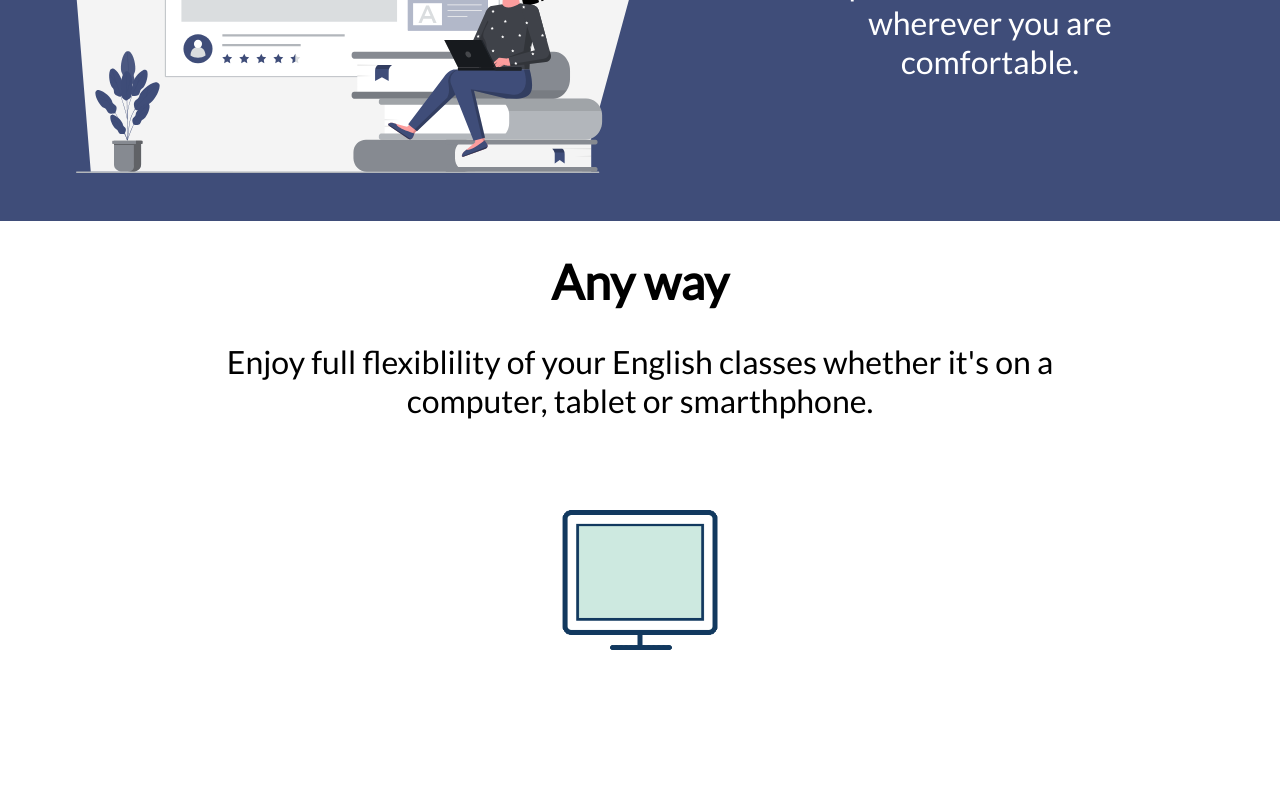
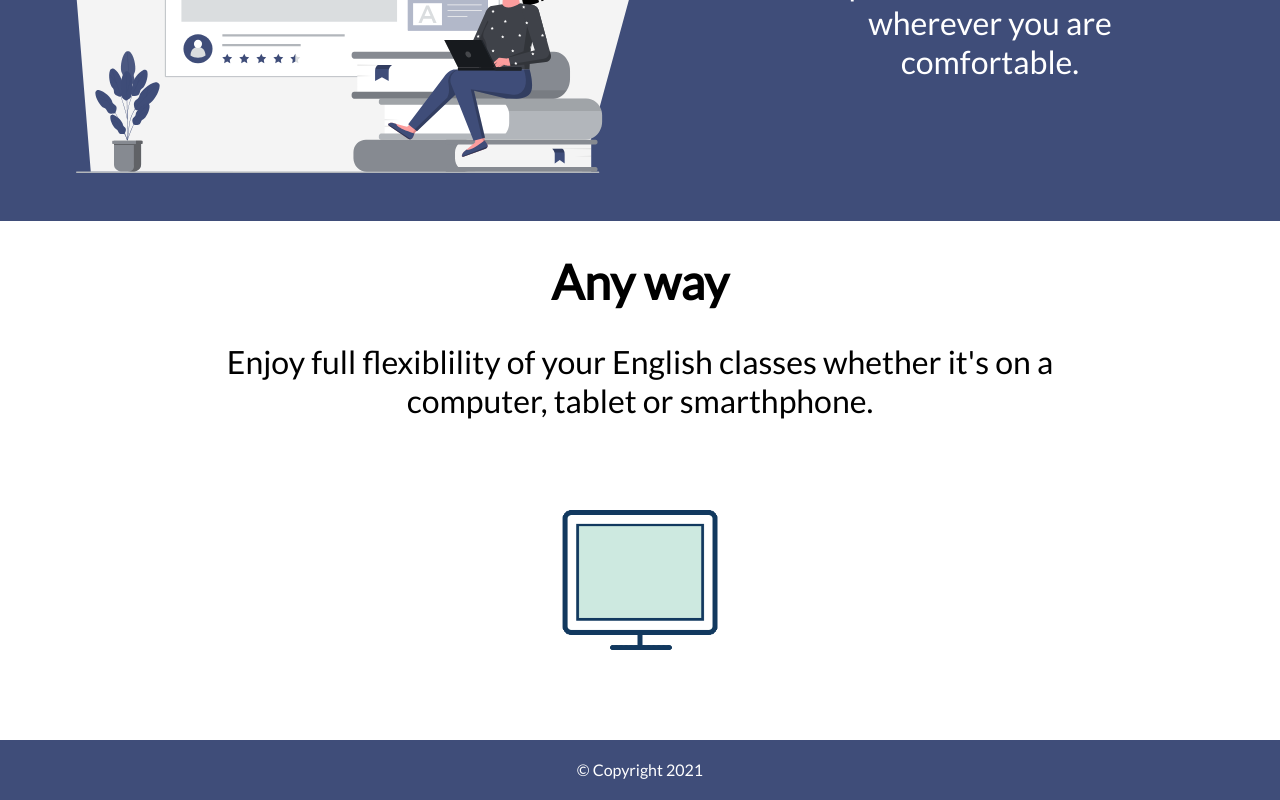
Before and after one commit to Thunderbolton/Online-English-School, a React (Create React App) app: page / in a window 1280 px wide. Shown: the part 1776-2576 px from the top of the page. Before the commit the page ends 2516 px from the top, so only its background shows below. Built offline with nearby package versions, Linux system fonts and the light colour scheme.

Commit message:
added footer

```diff
--- a/src/App.js
+++ b/src/App.js
@@ -4,6 +4,7 @@
 import Teachers from "./components/Teachers";
 import Pricing from "./components/Pricing";
 import Materials from "./components/Materials";
+import Footer from "./components/Footer";
 
 const App = () => {
   return (
@@ -24,6 +25,7 @@
               <Pricing />
             </Route>
           </Switch>
+        <Footer />
       </div>
     </Router>
   );
--- /dev/null
+++ b/src/components/Footer.js
@@ -0,0 +1,9 @@
+const Footer = () => {
+    return (
+        <footer className="footer">
+            <p>&copy; Copyright 2021</p>
+        </footer>
+     );
+}
+
+export default Footer;
--- a/src/index.css
+++ b/src/index.css
@@ -292,7 +292,7 @@
   align-items: center;
   position: relative;
   top: 100px;
-  margin-bottom: 500px;
+  margin-bottom: 200px;
 }
 
 .teachers img {
@@ -423,3 +423,13 @@
   top: 15%;
   left: 10%
 }
+
+.footer {
+  width: 100%;
+  height: 60px;
+  margin-top: 100px;
+  text-align: center;
+  padding: 20px;
+  color: #fff;
+  background-color: #3f4d79;
+}
```
